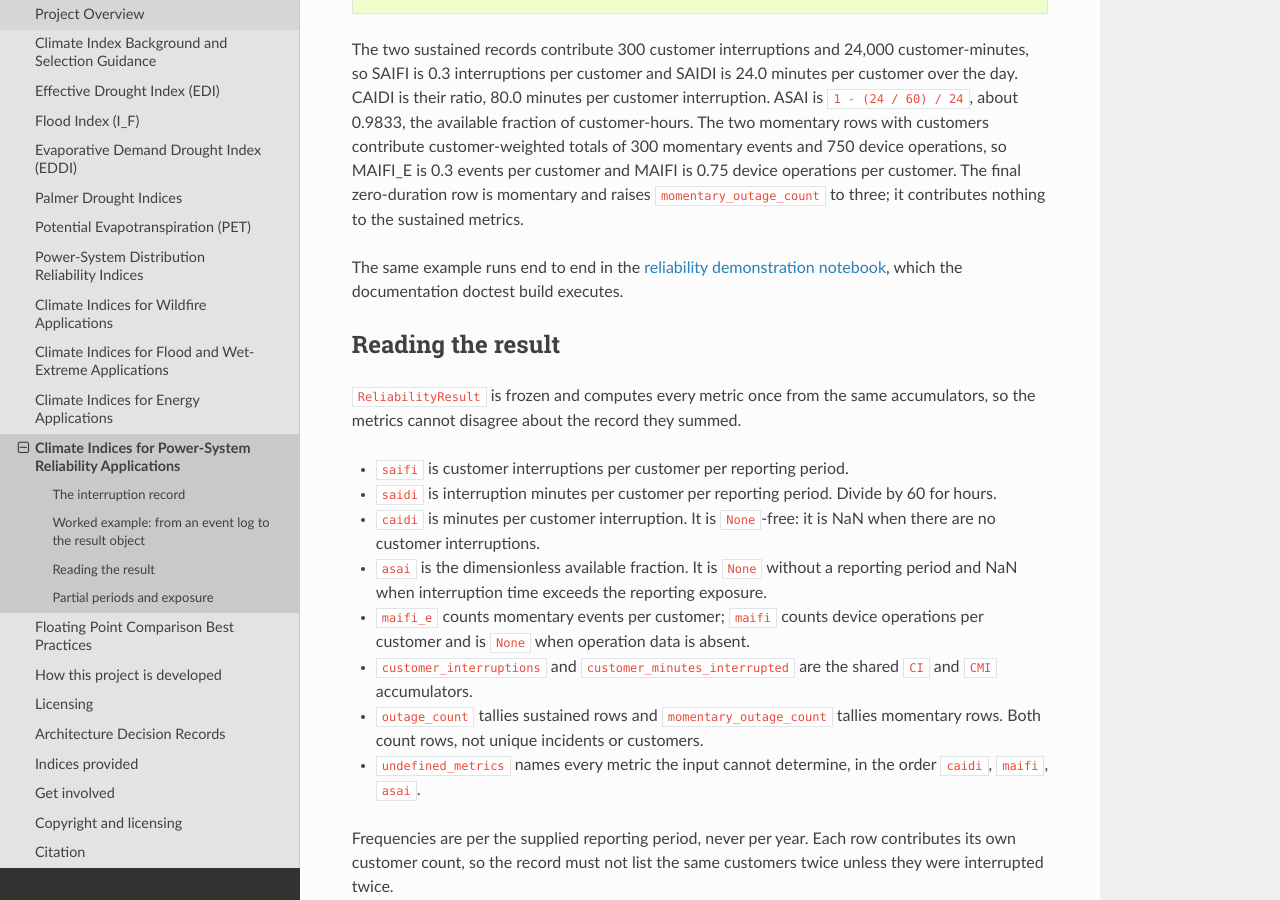
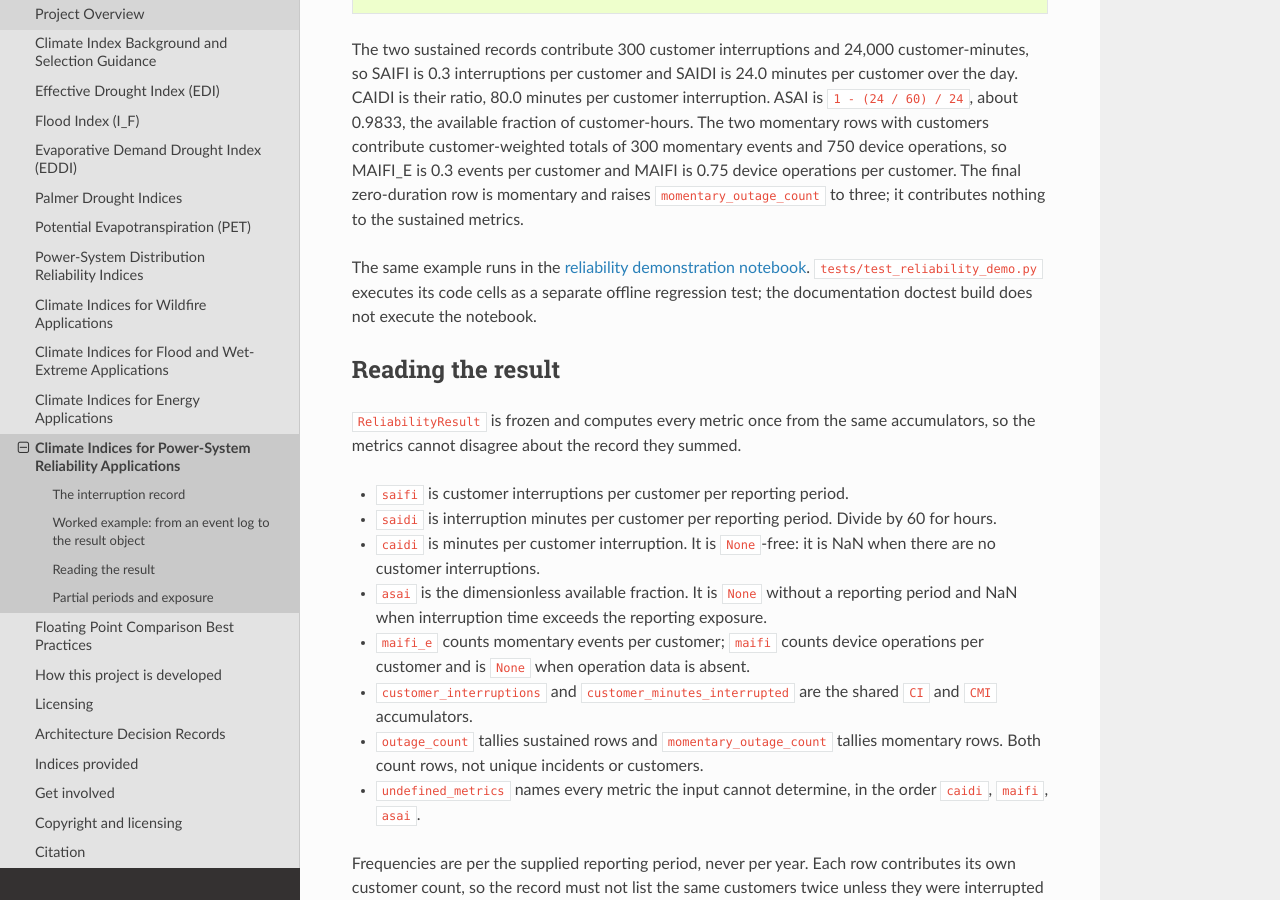
Before and after one commit to monocongo/climate_indices, a Sphinx documentation site: the page built from docs/reliability_applications.md, in a window 1280 px wide and 900 px high, scrolled down 1661 px. Built offline with Sphinx 7.4.7 and the Read the Docs theme 3.1.0, drawn with Linux system fonts in a browser that asks for light colours.

Commit message:
docs(reliability): address review findings on classification and tests
Finding: 4449666248, 4450448532
Review-Anchor: https://github.com/monocongo/climate_indices/pull/1549#discussion_r4449666248
Review-Anchor: https://github.com/monocongo/climate_indices/pull/1549#discussion_r4450448532

```diff
--- a/docs/reliability_applications.md
+++ b/docs/reliability_applications.md
@@ -89,9 +89,10 @@ operations per customer. The final zero-duration row is momentary and raises
 `momentary_outage_count` to three; it contributes nothing to the sustained
 metrics.
 
-The same example runs end to end in the
-[reliability demonstration notebook][reliability-demo], which the
-documentation doctest build executes.
+The same example runs in the
+[reliability demonstration notebook][reliability-demo].
+`tests/test_reliability_demo.py` executes its code cells as a separate offline
+regression test; the documentation doctest build does not execute the notebook.
 
 ## Reading the result
 
```
Also changed, not shown: docs/algorithm_refs/reliability.md (+2 -1 lines).
